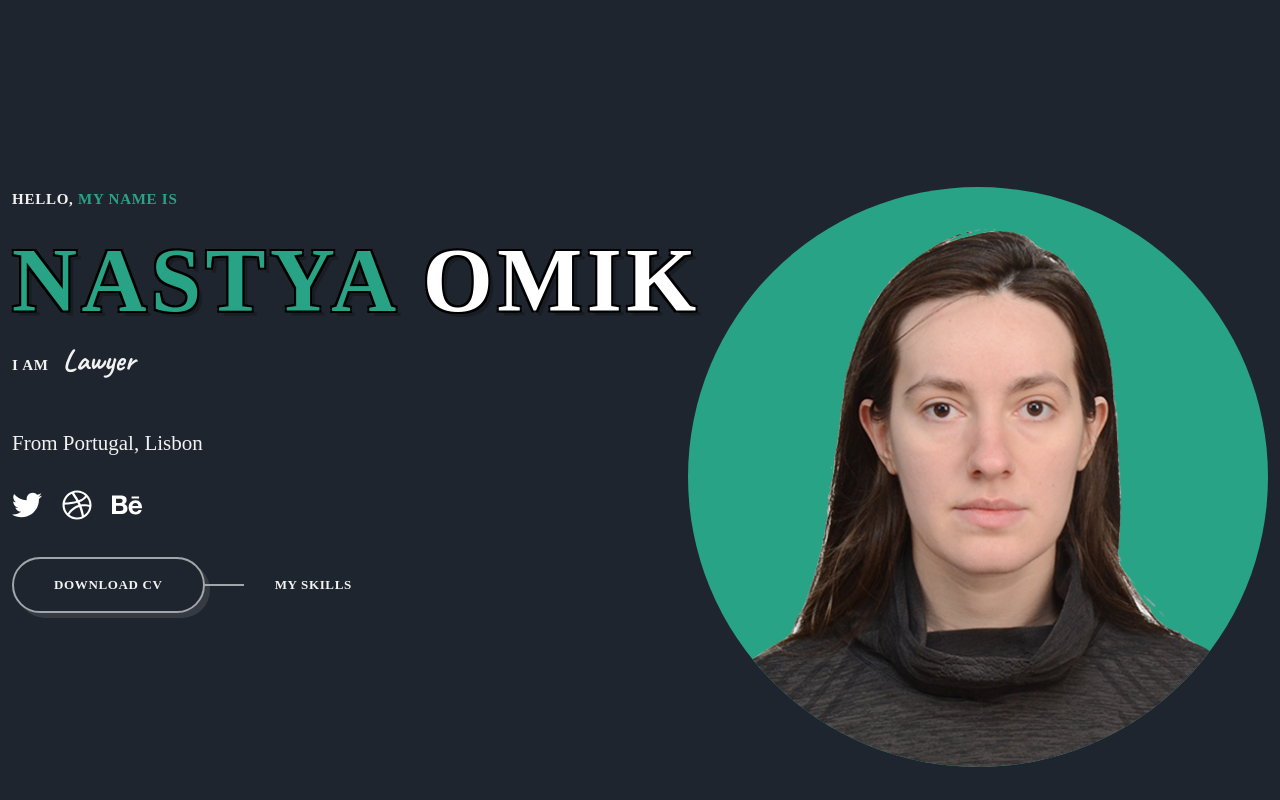
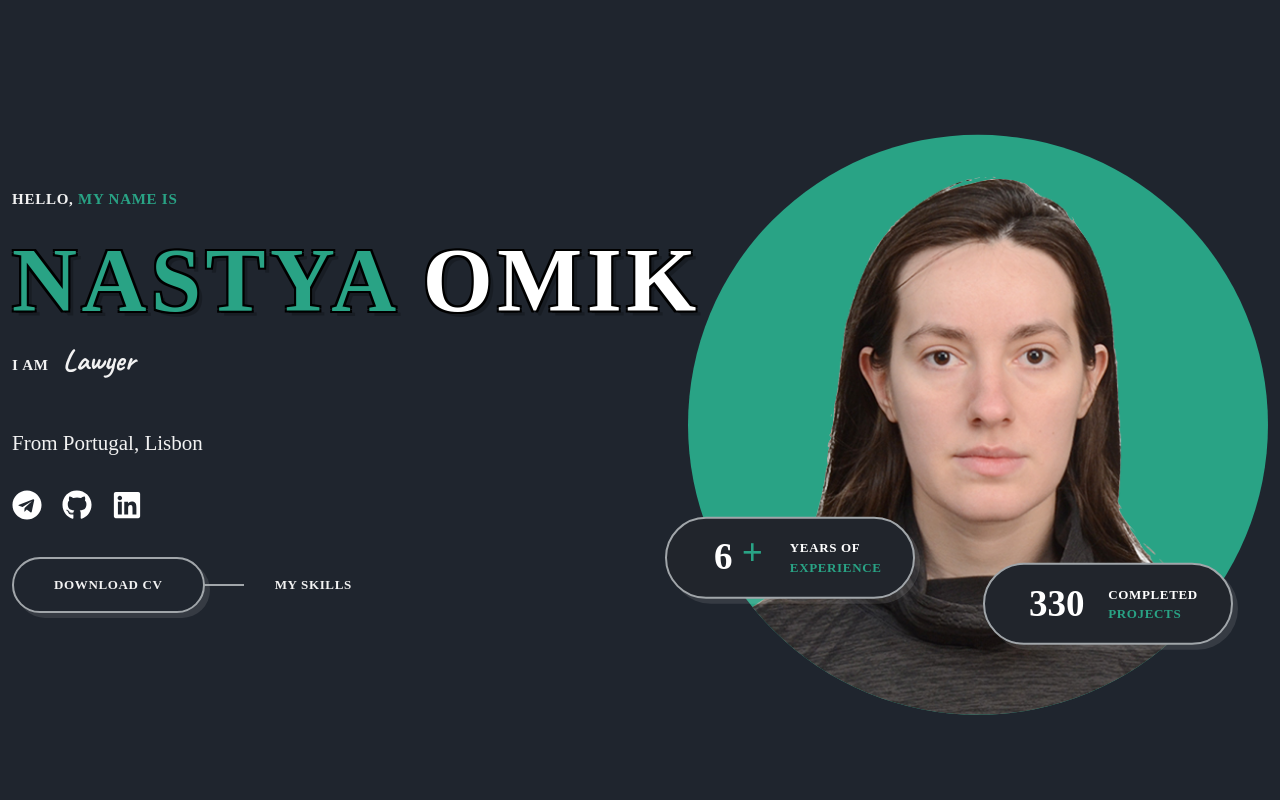
Before and after one commit to permikov/permikov.github.io, a React (Create React App) app: page / in a window 1280 px wide. Built offline with nearby package versions, Linux system fonts and the light colour scheme.

Commit message:
Add label

```diff
--- a/src/App.css
+++ b/src/App.css
@@ -161,6 +161,7 @@ img {
   position: absolute;
   top: 0;
   right: 12px;
+  transform: translateY(-9%);
   width: 100%;
   max-width: 580px;
 }
@@ -169,6 +170,7 @@ img {
   background-color: var(--primary-color);
   padding-bottom: 100%;
   border-radius: 50%;
+  position: relative;
 }
 
 .home__profile {
@@ -178,3 +180,53 @@ img {
   border-radius: 500px;
   object-fit: cover;
 }
+
+.home__data {
+  border: 2px solid var(--border-color);
+  background: var(--container-color);
+  box-shadow: var(--shadow);
+  padding-inline: 20px;
+  width: 250px;
+  height: 82px;
+  border-radius: 82px;
+  display: flex;
+  align-items: center;
+  position: absolute;
+}
+
+.home__data-one {
+  bottom: 20%;
+  left: -4%;
+}
+
+.home__data-two {
+  bottom: 12%;
+  right: 6%;
+}
+
+.home__data .text-lg,
+.home__data .text-sm {
+  width: 50%;
+  color: var(--title-color);
+  font-weight: 700;
+}
+
+.home__data .text-lg {
+  text-align: center;
+  font-size: 37px;
+}
+
+.home__data .text-sm {
+  font-size: 13px;
+  line-height: 1.5em;
+}
+
+.home__data .text-lg b,
+.home__data .text-sm span {
+  color: var(--primary-color);
+}
+
+.home__data .text-lg b {
+  position: relative;
+  top: -4px;
+}
--- a/src/components/home/Home.jsx
+++ b/src/components/home/Home.jsx
@@ -2,7 +2,7 @@ import React from 'react'
 import profileImg from '../../asserts/profile.png';
 // import shapeOne from '../../asserts/shape-1.png';
 // import shapeTwo from '../../asserts/shape-2.png';
-import { FaTwitter, FaDribbble, FaBehance } from 'react-icons/fa';
+import { FaTelegram, FaGithub, FaLinkedin } from 'react-icons/fa';
 import './home.css';
 
 
@@ -19,19 +19,35 @@ export const Home = () => {
                 <div className='home__banner'>
                     <img src={profileImg} alt='' className='home__profile'></img>
                 </div>
+                <p className='home__data home__data-one'>
+                    <span className='text-lg'>
+                        6 <b>+</b>
+                    </span>
+                    <span className='text-sm text-cs'>
+                        Years of <span>Experience</span>
+                    </span>
+                </p>
+                <p className='home__data home__data-two'>
+                    <span className='text-lg'>
+                        330
+                    </span>
+                    <span className='text-sm text-cs'>
+                        Completed <span>Projects</span>
+                    </span>
+                </p>
             </div>
             <p className='home__text'>
                 From Portugal, Lisbon
             </p>
             <div className='home__socials'>
-                <a href='https://github.com/nikit34' className='home__social-link'>
-                    <FaTwitter />
+                <a href='https://t.me/nikit34' className='home__social-link'>
+                    <FaTelegram />
                 </a>
                 <a href='https://github.com/nikit34' className='home__social-link'>
-                    <FaDribbble />
+                    <FaGithub />
                 </a>
-                <a href='https://github.com/nikit34' className='home__social-link'>
-                    <FaBehance />
+                <a href='https://www.linkedin.com/in/nikitapermikov/' className='home__social-link'>
+                    <FaLinkedin />
                 </a>
             </div>
             <div className='home__btns'>
```
